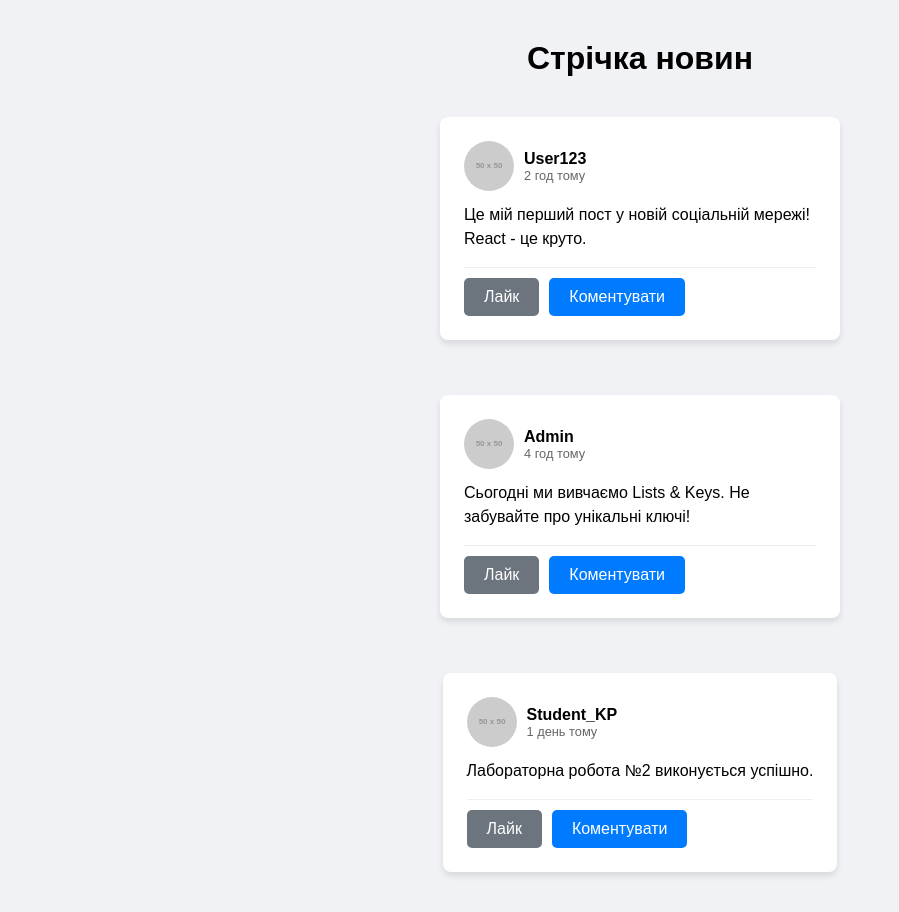
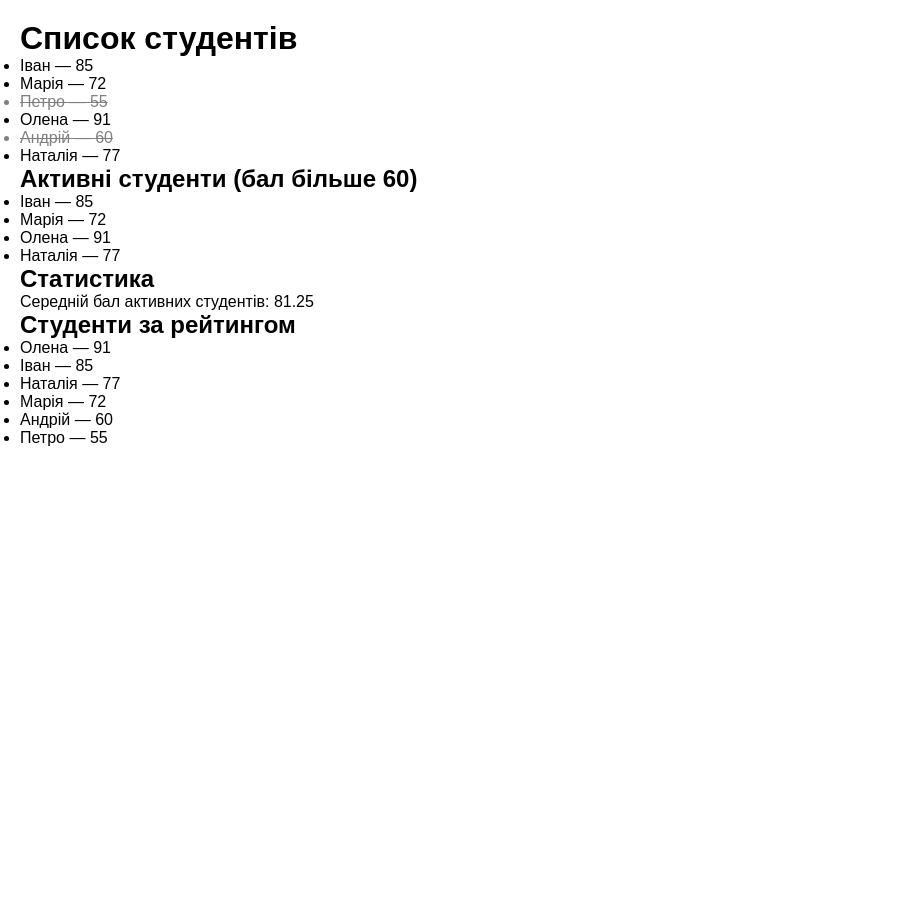
Before and after one commit to VoloshchukRostislav/lab1-react, a React (Vite) app in the folder lab1-react/: page / in a window 1280 px wide. Shown: the whole page, without its empty margins (0-899 px from the left). After the commit the page ends 800 px from the top, so only its background shows below. Built offline with nearby package versions, Linux system fonts and the light colour scheme.

Commit message:
Практична робота №2: map filter reduce

```diff
--- a/lab1-react/package.json
+++ b/lab1-react/package.json
@@ -7,7 +7,8 @@
     "dev": "vite",
     "build": "vite build",
     "lint": "eslint .",
-    "preview": "vite preview"
+    "preview": "vite preview",
+    "deploy": "gh-pages -d dist"
   },
   "dependencies": {
     "react": "^19.2.0",
@@ -21,6 +22,7 @@
     "eslint": "^9.39.1",
     "eslint-plugin-react-hooks": "^7.0.1",
     "eslint-plugin-react-refresh": "^0.4.24",
+    "gh-pages": "^6.3.0",
     "globals": "^16.5.0",
     "vite": "^7.3.1"
   }
--- a/lab1-react/src/App.jsx
+++ b/lab1-react/src/App.jsx
@@ -1,22 +1,67 @@
-import Post from './components/molecules/Post/Post';
-import { postsData } from './data';
-import styles from './App.module.css';
+import { students } from "./data";
 
 function App() {
+
+  // Фільтрація активних студентів з балом > 60
+  const activeStudents = students.filter(
+    student => student.active && student.score > 60
+  );
+
+  // Середній бал активних студентів
+  const averageScore =
+    activeStudents.reduce((sum, student) => sum + student.score, 0) /
+    activeStudents.length;
+
+  // Сортування студентів
+  const sortedStudents = [...students].sort(
+    (a, b) => b.score - a.score
+  );
+
   return (
-    <div className={styles.appContainer}>
-      <h1 style={{ textAlign: 'center', margin: '20px 0' }}>Стрічка новин</h1>
-      <div className={styles.feed}>
-        {postsData.map((post) => (
-          <Post
-            key={post.id} // КРИТИЧНО ВАЖЛИВО!
-            author={post.author}
-            content={post.content}
-            date={post.date}
-            avatar={post.avatar}
-          />
+    <div style={{ padding: "20px", fontFamily: "Arial" }}>
+
+      <h1>Список студентів</h1>
+
+      <ul>
+        {students.map(student => (
+          <li
+            key={student.id}
+            style={{
+              color: student.active ? "black" : "gray",
+              textDecoration: student.active ? "none" : "line-through"
+            }}
+          >
+            {student.name} — {student.score}
+          </li>
         ))}
-      </div>
+      </ul>
+
+      <h2>Активні студенти (бал більше 60)</h2>
+
+      <ul>
+        {activeStudents.map(student => (
+          <li key={student.id}>
+            {student.name} — {student.score}
+          </li>
+        ))}
+      </ul>
+
+      <h2>Статистика</h2>
+
+      <p>
+        Середній бал активних студентів: {averageScore.toFixed(2)}
+      </p>
+
+      <h2>Студенти за рейтингом</h2>
+
+      <ul>
+        {sortedStudents.map(student => (
+          <li key={student.id}>
+            {student.name} — {student.score}
+          </li>
+        ))}
+      </ul>
+
     </div>
   );
 }
--- a/lab1-react/src/data.js
+++ b/lab1-react/src/data.js
@@ -1,27 +1,8 @@
-// src/data.js
-export const postsData = [
-  {
-    id: 1,
-    author: "User123",
-    avatar: "https://placehold.co/50",
-    content: "Це мій перший пост у новій соціальній мережі! React - це круто.",
-    date: "2 год тому",
-    likes: 5
-  },
-  {
-    id: 2,
-    author: "Admin",
-    avatar: "https://placehold.co/50",
-    content: "Сьогодні ми вивчаємо Lists & Keys. Не забувайте про унікальні ключі!",
-    date: "4 год тому",
-    likes: 12
-  },
-  {
-    id: 3,
-    author: "Student_KP",
-    avatar: "https://placehold.co/50",
-    content: "Лабораторна робота №2 виконується успішно.",
-    date: "1 день тому",
-    likes: 2
-  }
+export const students = [
+  { id: 1, name: "Іван", score: 85, active: true },
+  { id: 2, name: "Марія", score: 72, active: true },
+  { id: 3, name: "Петро", score: 55, active: false },
+  { id: 4, name: "Олена", score: 91, active: true },
+  { id: 5, name: "Андрій", score: 60, active: false },
+  { id: 6, name: "Наталія", score: 77, active: true }
 ];
```
Also changed, not shown: 1 other file (tests, documents, lock files or other folders).
